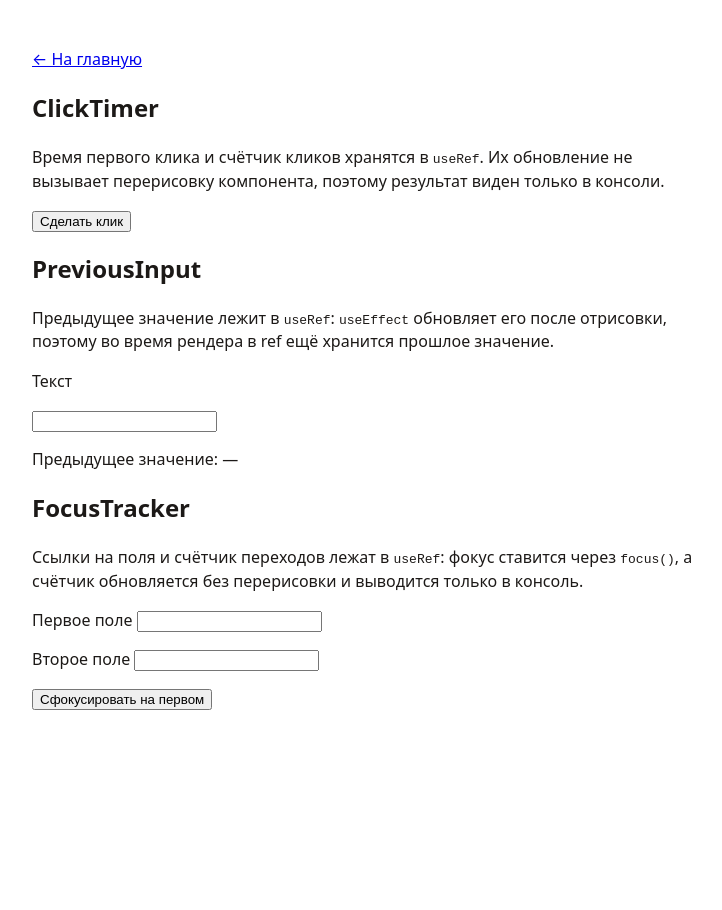
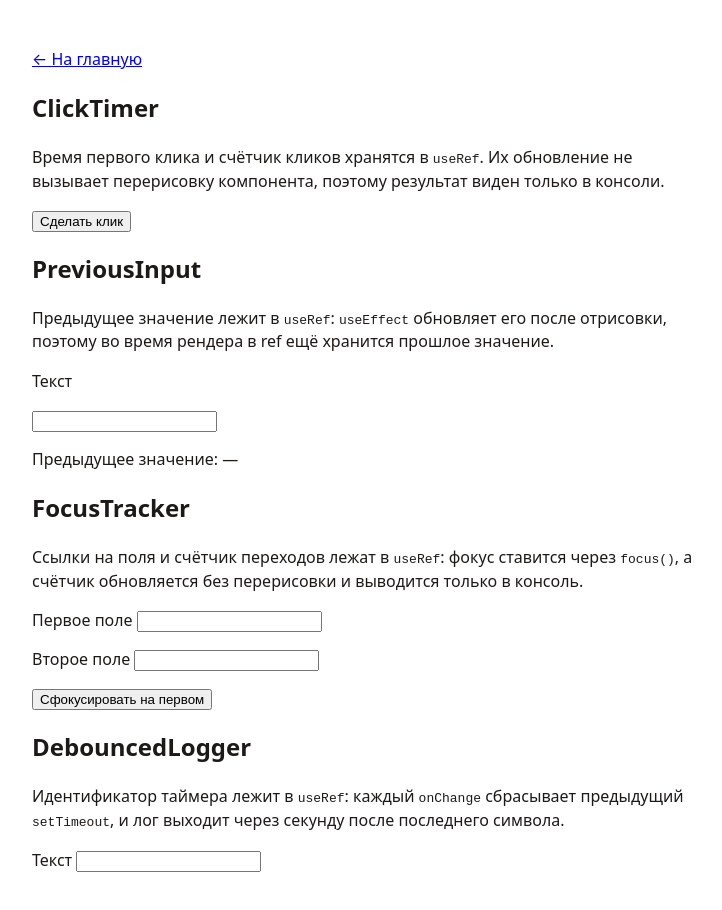
Before and after one commit to kolka15/ReactJS, a React (Vite) app: page /ref-examples in a window 1280 px wide. Shown: the top 910 px of the page, without its empty margins (272-994 px from the left). Before the commit the page ends 800 px from the top, so only its background shows below. Built offline with nearby package versions, Linux system fonts and the light colour scheme.

Commit message:
[lesson-5] bonus task 1

```diff
--- /dev/null
+++ b/src/features/refExamples/DebouncedLogger.tsx
@@ -0,0 +1,42 @@
+import { type ChangeEvent, useEffect, useRef } from 'react'
+
+
+const DEBOUNCE_DELAY = 1000
+
+export const DebouncedLogger = () => {
+  const timerRef = useRef<number | null>(null)
+
+  useEffect(() => () => {
+      if (timerRef.current !== null) {
+        clearTimeout(timerRef.current)
+      }
+    }, [],
+  )
+
+  const handleChange = (event: ChangeEvent<HTMLInputElement>) => {
+    if (timerRef.current !== null) {
+      clearTimeout(timerRef.current)
+    }
+
+    const text = event.target.value
+
+    timerRef.current = setTimeout(() => {
+      timerRef.current = null
+      console.log(`Прошла секунда после последнего символа: "${text}"`)
+    }, DEBOUNCE_DELAY)
+  }
+
+  return (
+    <section>
+      <h2>DebouncedLogger</h2>
+      <p>
+        Идентификатор таймера лежит в <code>useRef</code>: каждый <code>onChange</code> сбрасывает
+        предыдущий <code>setTimeout</code>, и лог выходит через секунду после последнего символа.
+      </p>
+      <p>
+        <label htmlFor="debounced-input">Текст</label>{' '}
+        <input id="debounced-input" onChange={handleChange} />
+      </p>
+    </section>
+  )
+}
--- a/src/pages/ref-examples/ui/RefExamplesPage.tsx
+++ b/src/pages/ref-examples/ui/RefExamplesPage.tsx
@@ -1,6 +1,7 @@
 import { Link } from 'react-router-dom'
 
 import { ClickTimer } from 'features/refExamples/ClickTimer.tsx'
+import { DebouncedLogger } from 'features/refExamples/DebouncedLogger.tsx'
 import { FocusTracker } from 'features/refExamples/FocusTracker.tsx'
 import { PreviousInput } from 'features/refExamples/PreviousInput.tsx'
 import { ROUTES } from 'shared/config/routes.ts'
@@ -13,5 +14,6 @@ export const RefExamplesPage = () => (
     <ClickTimer />
     <PreviousInput />
     <FocusTracker />
+    <DebouncedLogger />
   </main>
 )
```
Also changed, not shown: 1 other file (tests, documents, lock files or other folders).
